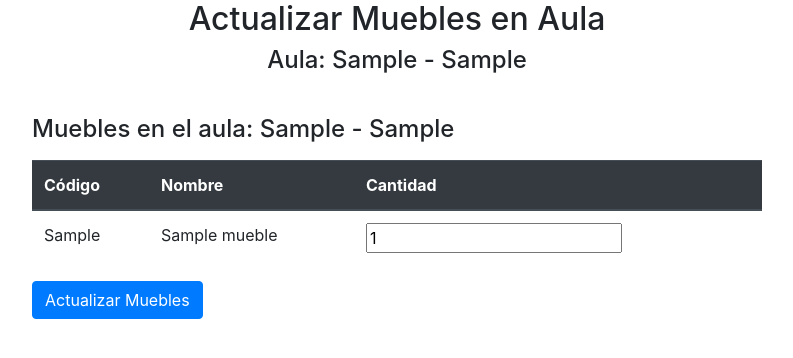
After one commit to franxxdmsk132/Inventario_UEZEP, a Spring Boot app: page /defmub/cambiarMueblesAulas?id_aula=1 in a window 1280 px wide. The commit adds this page. Shown: the top 358 px of the page, without its empty margins (243-1036 px from the left). Run offline with Spring Boot 4, Linux system fonts and the light colour scheme; the visitor is signed in with stand-in values (Sample User, id 1); tables that the repository leaves empty hold one stand-in row (values such as "Sample post"); some of the project's set-up classes (security, data sources, template engines, error pages and the like) are left out, and stand-ins take their place.

Commit message:
Guardado de muebles en aulas detalles eliminacion falta la funcion de actualziar por ahora solo muestra en panrtalla agregado cantiodad en aulas_muuebles validaciones en guardar aulasmubles

```diff
--- a/src/main/java/com/eabmodel/inventario_uezep/Controller/AulasMueblesController.java
+++ b/src/main/java/com/eabmodel/inventario_uezep/Controller/AulasMueblesController.java
@@ -6,14 +6,13 @@ import com.eabmodel.inventario_uezep.Entity.Muebles;
 import com.eabmodel.inventario_uezep.Service.AulaService;
 import com.eabmodel.inventario_uezep.Service.AulasMueblesService;
 import com.eabmodel.inventario_uezep.Service.MuebleService;
-import com.fasterxml.jackson.core.JsonProcessingException;
-import com.fasterxml.jackson.databind.ObjectMapper;
-import org.hibernate.annotations.GeneratorType;
 import org.springframework.beans.factory.annotation.Autowired;
 import org.springframework.http.MediaType;
+import org.springframework.http.ResponseEntity;
 import org.springframework.stereotype.Controller;
 import org.springframework.ui.Model;
 import org.springframework.web.bind.annotation.*;
+import org.springframework.web.servlet.view.RedirectView;
 
 import java.util.Arrays;
 import java.util.List;
@@ -31,16 +30,11 @@ public class AulasMueblesController {
     private MuebleService muebleService;
 
 
-
-    @GetMapping("/show")
-    public String mostrarFormulario() {
-        return "aulas-muebles/aulas-muebles";
-    }
-
     @ModelAttribute("allAulas")
     public List<Aulas> populateAulas() {
         return aulaService.findAll();
     }
+
     @ModelAttribute("allMuebles")
     public List<Muebles> populateMuebles() {
         return muebleService.findAll();
@@ -54,58 +48,38 @@ public class AulasMueblesController {
         model.addAttribute("aulasmueble", aulasMuebles);
         return "aulas-muebles/lista-aulas-muebles";
     }
+
+    //Formulario para guardar
+    @GetMapping("/nuevoMuebleAula")
+    public String mostrarFormulario() {
+        return "aulas-muebles/guardar-aulas-muebles";
+    }
+
+    //Mostrar Muebles Asignados
     @RequestMapping("/masDetalles")
     public String viewAula(@RequestParam("id_aula") int id_aula, Model model) {
         List<AulasMuebles> aulasMueblesList = aulasMueblesService.findDetailsByAulaIdWrapper(id_aula);
         model.addAttribute("aulmue", aulasMueblesList);
+        System.out.println("Aulas con cantidad" + aulasMueblesList);
         return "aulas-muebles/detalles-aulas-muebles";
     }
-    @RequestMapping(value = "/masDetalles2", produces = MediaType.APPLICATION_JSON_VALUE)
-    @ResponseBody
-    public List<AulasMuebles> viewAula(@RequestParam("id_aula") int id_aula) {
-        return aulasMueblesService.findDetailsByAulaIdWrapper(id_aula);
+
+    //Formulario para Actualizar
+    @GetMapping("/cambiarMueblesAulas")
+    public String showFormForUpdate(@RequestParam("id_aula") int id_aula, Model theModel) {
+
+        List<AulasMuebles> aulasMuebles = aulasMueblesService.findMueblesByIdAula(id_aula);
+
+        theModel.addAttribute("aulasmue", aulasMuebles);
+
+        return "aulas-muebles/actualizar-aulas-muebles";
     }
 
 
+    //----------------------------------------------------------------------------------------
+    //Funciones
+    //Guardar muebles en aula
     @PostMapping("/save")
-    @ResponseBody
-    public String asignarMueblesAAula(@RequestParam("idAula") int idAula, @RequestParam("idMuebles") String idMuebles) {
-        try {
-            // Convertir la cadena de IDs de muebles a una lista de enteros
-            List<Integer> mueblesIds = Arrays.stream(idMuebles.split(","))
-                    .map(Integer::parseInt)
-                    .collect(Collectors.toList());
-
-            // Llamar al método del servicio para asignar los muebles al aula
-            aulasMueblesService.asignarMueblesAAula(idAula, mueblesIds);
-            return "Muebles asignados correctamente al aula.";
-        } catch (Exception e) {
-            // Manejar cualquier excepción que pueda ocurrir durante la asignación de muebles al aula
-            return "Error al asignar los muebles al aula: " + e.getMessage();
-        }
-    }
-//    @PostMapping("/save2")
-//    @ResponseBody
-//    public String asignarMueblesAAulaConCantidad(@RequestParam("id_aula") int idAula,
-//                                                 @RequestParam("cantidad") int cantidadTotal,
-//                                                 @RequestParam("id_mueble") String idMuebles) {
-//        try {
-//            // Convertir la cadena de IDs de muebles a una lista de enteros
-//            List<Integer> mueblesIds = Arrays.stream(idMuebles.split(","))
-//                    .map(Integer::parseInt)
-//                    .collect(Collectors.toList());
-//
-//            // Llamar al método del servicio para asignar los muebles al aula con la cantidad total
-//            aulasMueblesService.asignarMueblesAAulaConCantidad(idAula, cantidadTotal, mueblesIds);
-//
-//            return "Muebles asignados correctamente al aula.";
-//        } catch (Exception e) {
-//            // Manejar cualquier excepción que pueda ocurrir durante la asignación de muebles al aula
-//            return "Error al asignar los muebles al aula: " + e.getMessage();
-//        }
-//    }
-@PostMapping("/save2")
-@ResponseBody
     public String asignarMueblesAAulaConCantidad(@RequestParam("id_aula") int idAula,
                                                  @RequestParam("id_mueble") String[] idMuebles,
                                                  @RequestParam("cantidad") String[] cantidades) {
@@ -113,8 +87,8 @@ public String asignarMueblesAAulaConCantidad(@RequestParam("id_aula") int idAula
             // Llamar al método del servicio para asignar los muebles al aula con las cantidades correspondientes
             aulasMueblesService.asignarMueblesAAulaConCantidad2(idAula, idMuebles, cantidades);
 
-        // Devolver mensaje de éxito solo si no hay excepciones
-        return "Muebles asignados correctamente al aula.";
+            // Devolver la redirección al listado de muebles
+            return "redirect:/defmub/lista";
         } catch (NumberFormatException e) {
             // Manejar el error de conversión de cadenas a enteros
             return "Error: Las cantidades deben ser números enteros válidos.";
@@ -124,9 +98,48 @@ public String asignarMueblesAAulaConCantidad(@RequestParam("id_aula") int idAula
         }
     }
 
+    //Actualizar muebles en aula
+    @PostMapping("/update")
+    @ResponseBody
+    public String actualizarAsignacionMueblesAula(@RequestParam("id_aula") int idAula,
+                                                  @RequestParam("id_mueble") int[] idMuebles,
+                                                  @RequestParam("cantidad") int[] cantidades) {
+        try {
+            // Verificar si se están agregando, quitando o actualizando la cantidad de muebles asignados
+            for (int i = 0; i < idMuebles.length; i++) {
+                int idMueble = idMuebles[i];
+                int cantidad = cantidades[i];
+
+                // Si la cantidad es cero, eliminar la asignación del mueble en el aula
+                if (cantidad == 0) {
+                    aulasMueblesService.eliminarAsignacionMuebleAula(idAula, idMueble);
+                } else {
+                    // Si la cantidad es mayor que cero, actualizar o agregar la asignación del mueble en el aula
+                    aulasMueblesService.updateAulasMueblesAsignacion(idAula, idMueble, cantidad);
+                }
+            }
+
+            // Devolver mensaje de éxito
+            return "Asignación de muebles actualizada correctamente.";
+        } catch (Exception e) {
+            // Manejar cualquier error que pueda ocurrir durante la actualización de la asignación de muebles en el aula
+            return "Error al actualizar la asignación de muebles en el aula: " + e.getMessage();
+        }
+    }
+
+    //Eliminar
+//    @PostMapping("/eliminarAsignacion")
+//    public ResponseEntity<String> eliminarAsignacionPorId(@RequestParam("id") int id) {
+//        aulasMueblesService.eliminarAsignacionMuebleAulaById(id);
+//        return ResponseEntity.ok("Asignación eliminada exitosamente");
+//    }
+    @PostMapping("/eliminarAsignacion")
+    public RedirectView eliminarAsignacionPorId(@RequestParam("id") int id) {
+        aulasMueblesService.eliminarAsignacionMuebleAulaById(id);
+        return new RedirectView("/defmub/lista", true);
+    }
 
 
 
-
-    // Otros métodos del controlador, si es necesario
+    //
 }
--- a/src/main/java/com/eabmodel/inventario_uezep/Entity/AulasMuebles.java
+++ b/src/main/java/com/eabmodel/inventario_uezep/Entity/AulasMuebles.java
@@ -17,7 +17,6 @@ public class AulasMuebles {
     private Integer id;
     private Integer cantidad;
 
-
     @ManyToOne
     @JoinColumn(name = "id_aula")
     private Aulas aulas;
--- a/src/main/java/com/eabmodel/inventario_uezep/Entity/Muebles.java
+++ b/src/main/java/com/eabmodel/inventario_uezep/Entity/Muebles.java
@@ -26,5 +26,4 @@ public class Muebles {
     private Integer asignacion;
     @OneToMany(mappedBy = "muebles")
     private List<AulasMuebles> aulas_muebles;
-
 }
--- a/src/main/java/com/eabmodel/inventario_uezep/RowMapper/AulasMueblesRowMapper.java
+++ b/src/main/java/com/eabmodel/inventario_uezep/RowMapper/AulasMueblesRowMapper.java
@@ -13,6 +13,8 @@ public class AulasMueblesRowMapper implements RowMapper<AulasMuebles> {
     public AulasMuebles mapRow(ResultSet rs, int rowNum) throws SQLException {
         AulasMuebles aulasMuebles = new AulasMuebles();
         aulasMuebles.setId(rs.getInt("id"));
+        aulasMuebles.setCantidad(rs.getInt("cantidad"));
+
 
         // Mapeo de la relación con la entidad Aulas
         Aulas aulas = mapAulas(rs);
--- /dev/null
+++ b/src/main/resources/templates/aulas-muebles/actualizar-aulas-muebles.html
@@ -0,0 +1,94 @@
+<!DOCTYPE HTML>
+<html xmlns:th="http://www.thymeleaf.org">
+<head>
+    <!-- Meta etiquetas necesarias -->
+    <meta charset="utf-8">
+    <meta name="viewport" content="width=device-width, initial-scale=1, shrink-to-fit=no">
+
+    <!-- Bootstrap CSS -->
+    <link rel="stylesheet" href="https://stackpath.bootstrapcdn.com/bootstrap/4.3.1/css/bootstrap.min.css" integrity="sha384-ggOyR0iXCbMQv3Xipma34MD+dH/1fQ784/j6cY/iJTQUOhcWr7x9JvoRxT2MZw1T" crossorigin="anonymous">
+
+    <title>Actualizar Muebles en Aula</title>
+</head>
+<body>
+<div class="container">
+    <div class="row justify-content-center">
+        <div class="col-md-8">
+            <h2 class="text-center">Actualizar Muebles en Aula</h2>
+            <!-- Mostrar el nombre del aula -->
+
+            <div class="text-center mb-3">
+                <h4>Aula: <span th:text="${aulasmue[0].aulas.curso} + ' - ' + ${aulasmue[0].aulas.paralelo}"></span></h4>
+            </div>
+            <!-- Formulario para actualizar los muebles -->
+            <form action="/defmub/update" method="post">
+                <!-- Campo oculto para almacenar el ID del aula -->
+                <input type="hidden" name="id_aula" th:value="${aulasmue[0].aulas.id_aula}" />
+                <br>
+                <!-- Lista de muebles -->
+                <div class="form-group">
+                    <div class="text-left mb-3">
+                        <h4>Muebles en el aula: <span th:text="${aulasmue[0].aulas.curso} + ' - ' + ${aulasmue[0].aulas.paralelo}"></span></h4>
+                    </div>
+                    <table class="table">
+                        <thead class="thead-dark">
+                        <tr>
+                            <th>Código</th>
+                            <th>Nombre</th>
+                            <th>Cantidad</th>
+
+                        </tr>
+                        </thead>
+                        <tbody>
+                        <!-- Iterar sobre los muebles en el aula -->
+                        <tr th:each="mueble : ${aulasmue}">
+                            <td th:text="${mueble.muebles.codigo_mueble}"></td>
+                            <td th:text="${mueble.muebles.nombre_mueble}"></td>
+                            <td>
+                                <!-- Campo para actualizar la cantidad -->
+                                <input type="number" name="cantidades" th:value="${mueble.cantidad}" />
+                            </td>
+<!--                            <td>-->
+<!--                                <form id="eliminarAsignacion" th:action="@{/defmub/eliminarAsignacion}" th:method="delete">-->
+<!--                                    <input type="hidden" name="id" th:value="${mueble.id}">-->
+<!--                                    <button type="submit" class="btn btn-danger btn-sm" title="Eliminar" onclick="return confirm('¿Estás seguro de eliminar esta asignación?');">-->
+<!--                                        ELIMINAR-->
+<!--                                        <img th:src="@{/images/borrar.png}" class="d-inline-block align-text-top" width="20" height="20" alt="icon">-->
+<!--                                    </button>-->
+<!--                                </form>-->
+<!--                            </td>-->
+                        </tr>
+                        </tbody>
+                    </table>
+                </div>
+                <!-- Botón para enviar el formulario -->
+                <button type="submit" class="btn btn-primary">Actualizar Muebles</button>
+            </form>
+        </div>
+    </div>
+</div>
+<script src="https://ajax.googleapis.com/ajax/libs/jquery/3.5.1/jquery.min.js"></script>
+<script>
+    $(document).ready(function() {
+        $('form#eliminarAsignacion').submit(function(e) {
+            e.preventDefault();
+            var form = $(this);
+            var url = form.attr('action');
+            $.ajax({
+                type: 'POST',
+                url: url,
+                data: form.serialize(),
+                success: function(data) {
+                    alert(data);
+                    // Aquí puedes actualizar la vista o realizar otras acciones necesarias
+                },
+                error: function(xhr, status, error) {
+                    console.error(xhr.responseText);
+                }
+            });
+        });
+    });
+</script>
+
+</body>
+</html>
--- a/src/main/resources/templates/aulas-muebles/lista-aulas-muebles.html
+++ b/src/main/resources/templates/aulas-muebles/lista-aulas-muebles.html
@@ -129,7 +129,7 @@
         </b></h1>
     <hr>
     <div class="d-flex justify-content-between">
-        <a th:href="@{/defmub/show}" class="btn btn-primary btn-sm mb-3">Agregar otra Aula <img
+        <a th:href="@{/defmub/nuevoMuebleAula}" class="btn btn-primary btn-sm mb-3">Agregar otra Aula <img
                 th:src="@{/images/disquete.png}"
                 class="d-inline-block align-text-top" width="25" height="25"
                 alt="icon"></a>
@@ -172,7 +172,7 @@
                                      alt="icon"></a>
 
 
-                            <a th:href="@{/aulas/cambiarAula(id_aula=${aulasmuebles.id})}"
+                            <a th:href="@{/defmub/cambiarMueblesAulas(id_aula=${aulasmuebles.aulas.id_aula})}"
                                class="btn btn-info btn-sm mr-2" title="Actualizar Informacion"> ACTUALIZACIONES
                                 <img th:src="@{/images/editar.png}" class="d-inline-block align-text-top" width="20"
                                      height="20"
```
Also changed, not shown: src/main/java/com/eabmodel/inventario_uezep/Dao/AulasMueblesDao.java (+24 -1 lines), src/main/java/com/eabmodel/inventario_uezep/Service/AulasMueblesService.java (+15 -1 lines), src/main/resources/templates/aulas-muebles/detalles-aulas-muebles.html (+28 -9 lines), src/main/resources/templates/aulas-muebles/guardar-aulas-muebles.html (renamed from src/main/resources/templates/aulas-muebles/aulas-muebles.html, +75 -20 lines). Lines whose indentation alone changed are shown as unchanged.
